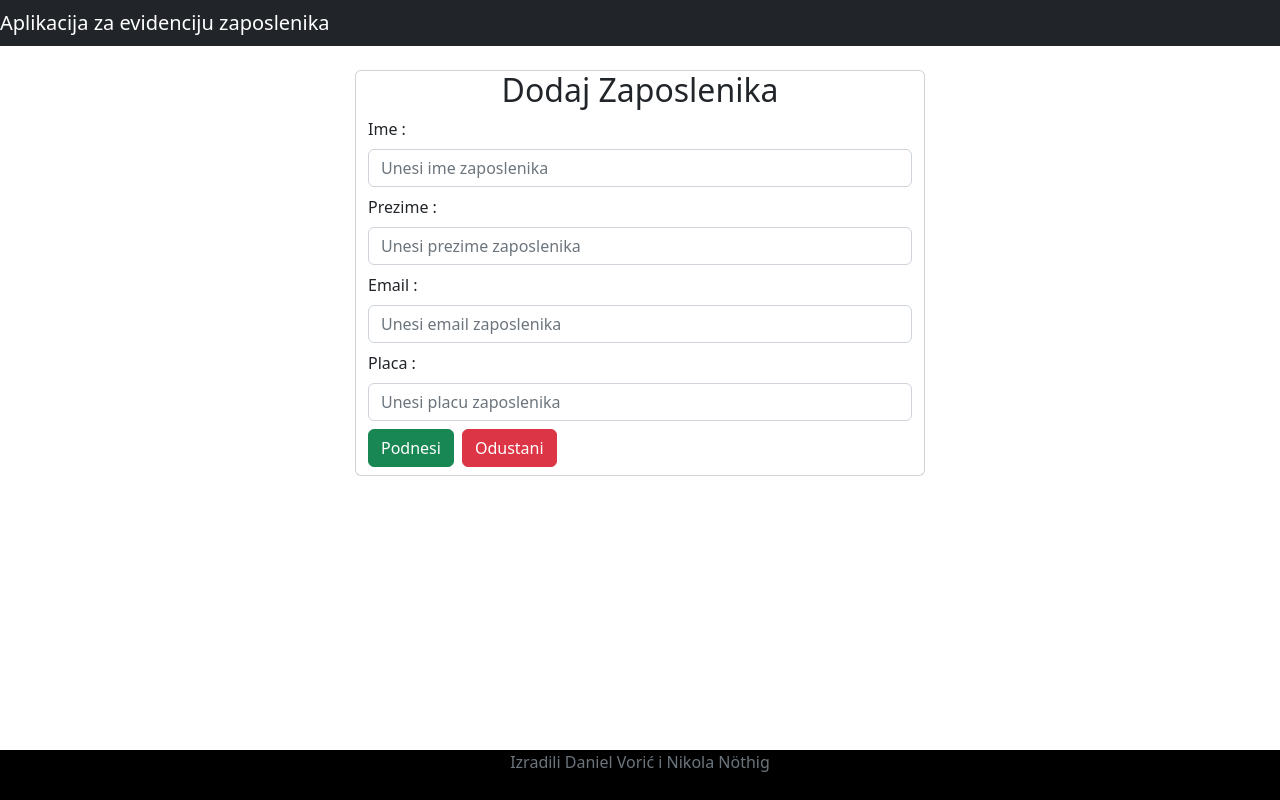
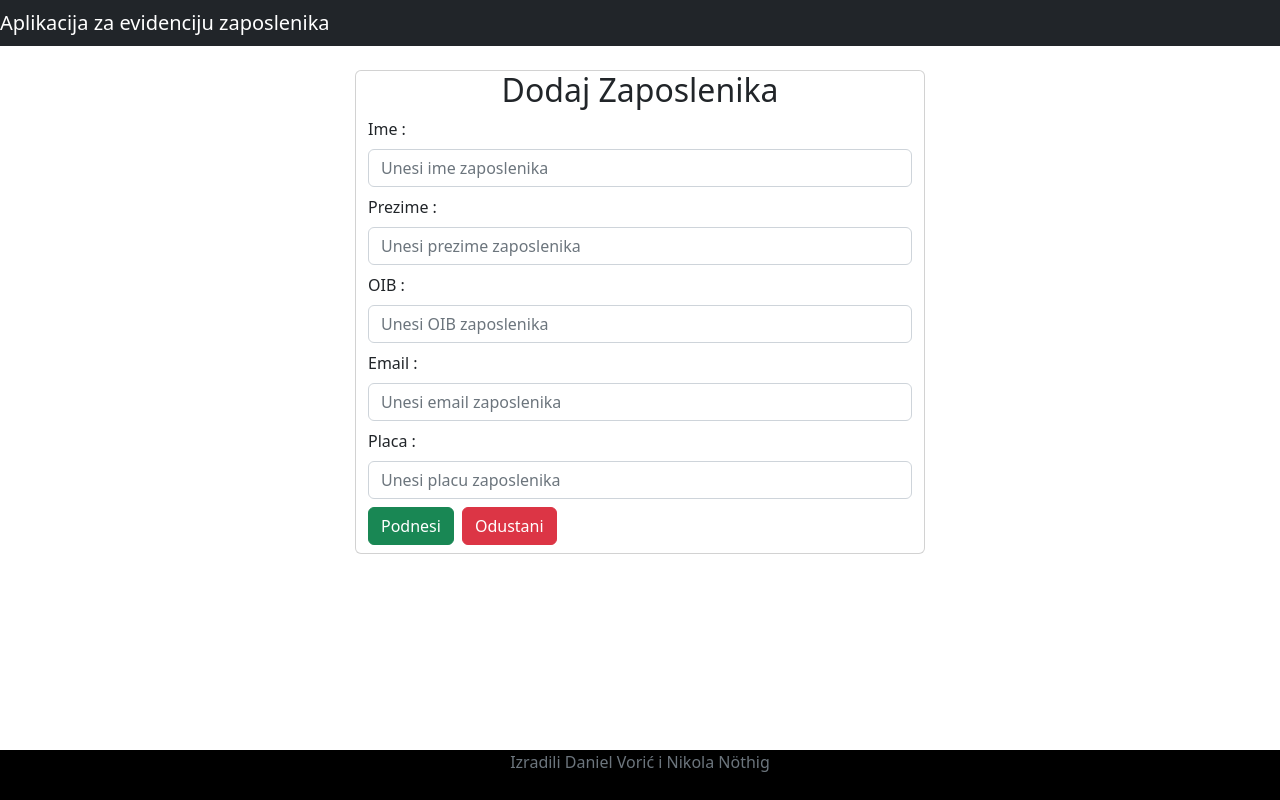
Before and after one commit to DanielVoric/RP-DanielVoric-NikolaNothig-EvidencijaZaposlenika, a React (Create React App) app in the folder react/react-frontend/: page /dodaj-zaposlenika in a window 1280 px wide. Built offline with nearby package versions, Linux system fonts and the light colour scheme; no server answers.

Commit message:
Dodan stupac oib

```diff
--- a/react/react-frontend/src/Komponente/DodajZaposlenikaC.js
+++ b/react/react-frontend/src/Komponente/DodajZaposlenikaC.js
@@ -5,6 +5,7 @@ import ServisZaposlenika from '../servisi/ServisZaposlenika'
 const DodajZaposlenikaC = () => {
     const [ime, setIme] = useState('')
     const [prezime, setPrezime] = useState('')
+    const [oib, setOib] = useState('')
     const [emailid, setEmailid] = useState('')
     const [placa, setPlaca] = useState('')
 
@@ -15,7 +16,7 @@ const DodajZaposlenikaC = () => {
     const spremiIliUrediZaposlenika = (e) => {
         e.preventDefault();
 
-        const zaposlenik = { ime, prezime, emailid, placa }
+        const zaposlenik = { ime, prezime, oib, emailid, placa }
 
         if (id) {
 
@@ -44,6 +45,7 @@ const DodajZaposlenikaC = () => {
         ServisZaposlenika.dohvatiZaposlenikaPoId(id).then((response) => {
             setIme(response.data.ime)
             setPrezime(response.data.prezime)
+            setPrezime(response.data.oib)
             setEmailid(response.data.emailid)
             setPlaca(response.data.placa)
 
@@ -100,9 +102,22 @@ const DodajZaposlenikaC = () => {
                             </div>
 
                             <div className="form-group mb-2">
+                                <label className="form-label"> OIB :</label>
+                                <input
+                                    type="text"
+                                    placeholder="Unesi OIB zaposlenika"
+                                    name="oib"
+                                    className="form-control"
+                                    value={oib}
+                                    onChange={(e) => setOib(e.target.value)}
+                                >
+                                </input>
+                            </div>
+
+                            <div className="form-group mb-2">
                                 <label className="form-label"> Email :</label>
                                 <input
-                                    type="email"
+                                    type="text"
                                     placeholder="Unesi email zaposlenika"
                                     name="email"
                                     className="form-control"
@@ -115,7 +130,7 @@ const DodajZaposlenikaC = () => {
                             <div className="form-group mb-2">
                                 <label className="form-label"> Placa :</label>
                                 <input
-                                    type="placa"
+                                    type="number"
                                     placeholder="Unesi placu zaposlenika"
                                     name="placa"
                                     className="form-control"
--- a/react/react-frontend/src/Komponente/ListaZaposlenikaC.js
+++ b/react/react-frontend/src/Komponente/ListaZaposlenikaC.js
@@ -36,6 +36,7 @@ const ListaZaposlenikaC = () => {
                     <th> Id zaposlenika </th>
                     <th> Ime zaposlenika</th>
                     <th> Prezime zaposlenika </th>
+                    <th> OIB zaposlenika </th>
                     <th> Email zaposlenika </th>
                     <th> Placa zaposlenika </th>
                     <th> Akcije </th>
@@ -49,6 +50,7 @@ const ListaZaposlenikaC = () => {
                                     <td> {zaposlenik.id}</td>
                                     <td> {zaposlenik.ime}</td>
                                     <td> {zaposlenik.prezime}</td>
+                                    <td> {zaposlenik.oib}</td>
                                     <td> {zaposlenik.emailid}</td>
                                     <td> {zaposlenik.placa}</td>
 
```
Also changed, not shown: 2 other files (tests, documents, lock files or other folders).
